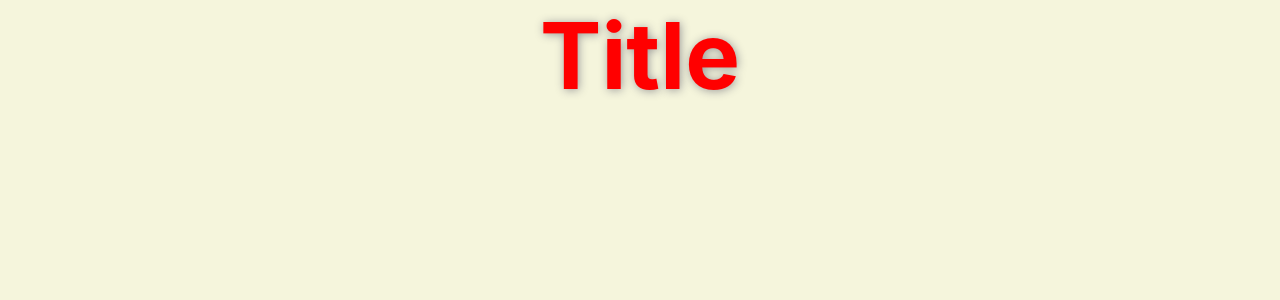
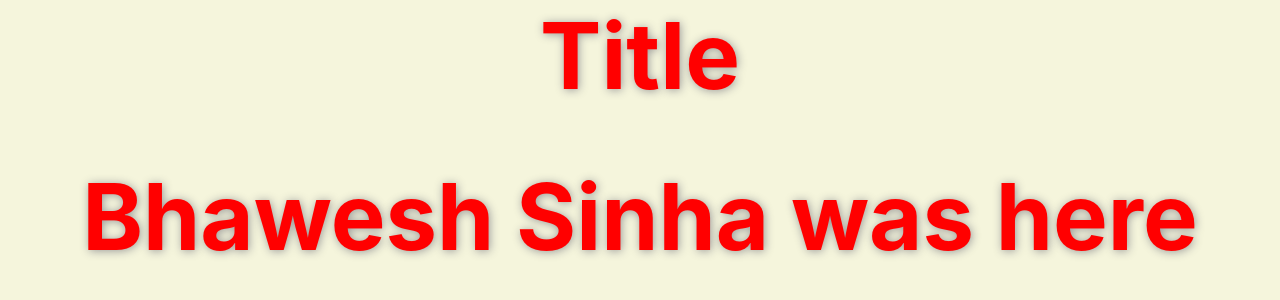
Before and after one commit to souravjana96/Gen_AI_Web_App, a React (Vite) app: page / in a window 1280 px wide. Shown: the top 300 px of the page. Built offline with nearby package versions, Linux system fonts and the light colour scheme.

Commit message:
Update App.jsx
Name added

```diff
--- a/src/App.jsx
+++ b/src/App.jsx
@@ -4,6 +4,7 @@ function App() {
   return (
     <div className="main-container">
       <h1>Title</h1>
+      <h1>Bhawesh Sinha was here</h1>
     </div>
   );
 }
```
